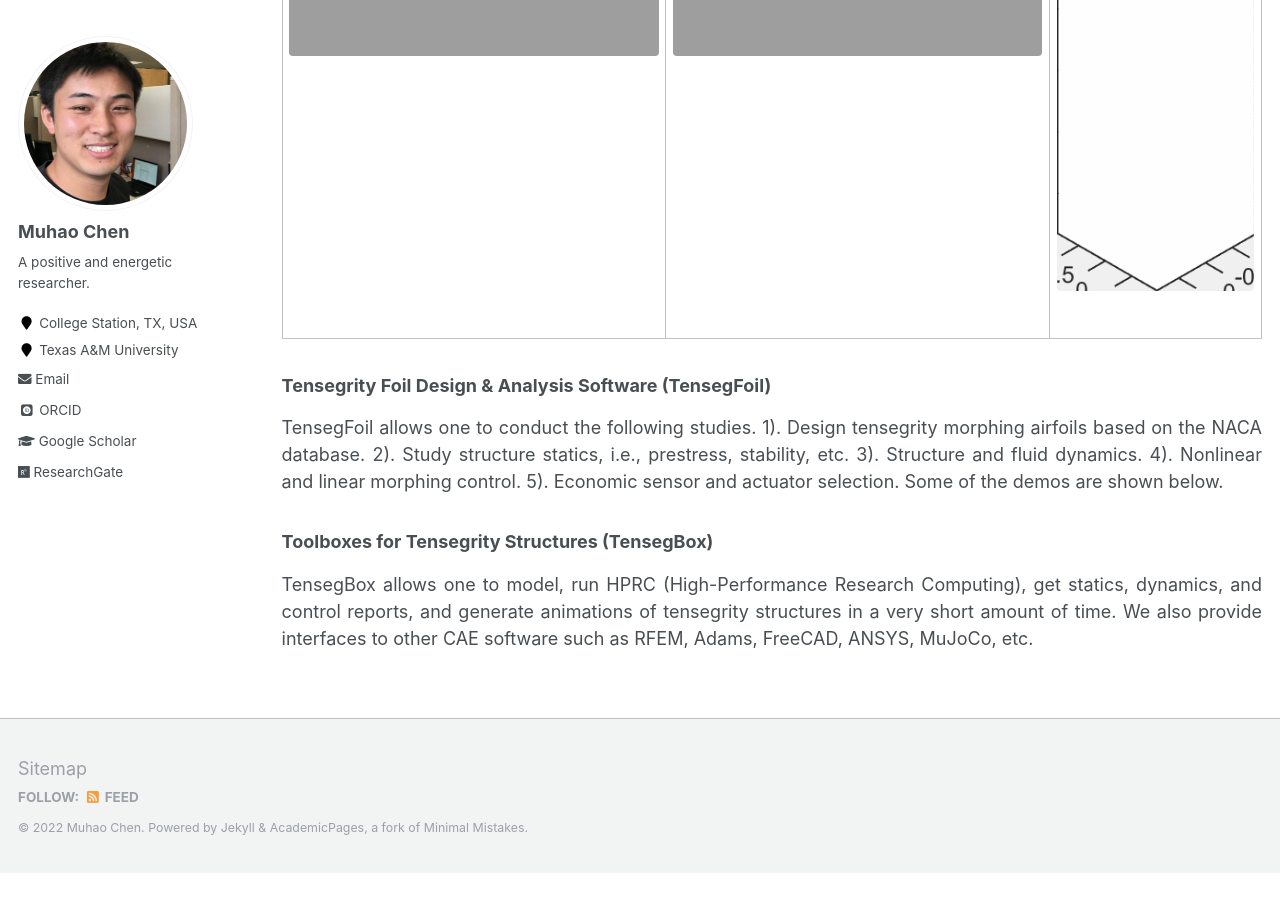
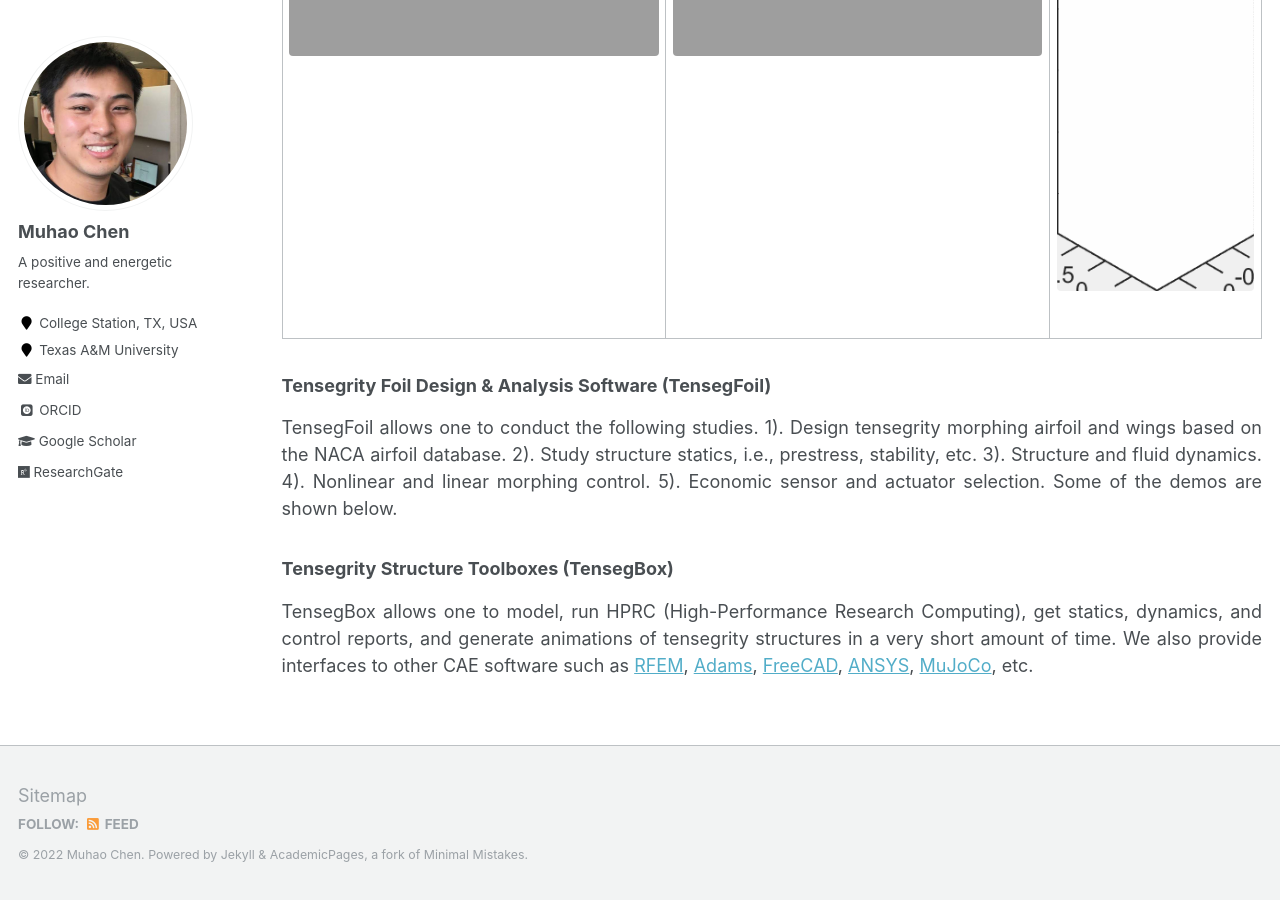
Before and after one commit to Muhao-Chen/muhao-chen.github.io, a Jekyll site: the page built from _pages/resources.md, in a window 1280 px wide and 900 px high, scrolled down 2158 px. Built offline with Jekyll 4.4.1, drawn with Linux system fonts in a browser that asks for light colours; some web fonts are replaced; before the commit the page ends 3031 px from its top, so only the background shows below that.

Commit message:
Update resources.md

```diff
--- a/_pages/resources.md
+++ b/_pages/resources.md
@@ -40,12 +40,12 @@ We appreciate your interest in our research. We are open and willing to answer a
 
 ### Tensegrity Foil Design & Analysis Software (TensegFoil)
 
-TensegFoil allows one to conduct the following studies. 1). Design tensegrity morphing airfoils based on the NACA database. 2). Study structure statics, i.e., prestress, stability, etc. 3). Structure and fluid dynamics. 4). Nonlinear and linear morphing control. 5). Economic sensor and actuator selection. Some of the demos are shown below.
+TensegFoil allows one to conduct the following studies. 1). Design tensegrity morphing airfoil and wings based on the NACA airfoil database. 2). Study structure statics, i.e., prestress, stability, etc. 3). Structure and fluid dynamics. 4). Nonlinear and linear morphing control. 5). Economic sensor and actuator selection. Some of the demos are shown below.
 
 
-### Toolboxes for Tensegrity Structures (TensegBox)
+### Tensegrity Structure Toolboxes (TensegBox)
 
-TensegBox allows one to model, run HPRC (High-Performance Research Computing), get statics, dynamics, and control reports, and generate animations of tensegrity structures in a very short amount of time. We also provide interfaces to other CAE software such as RFEM, Adams, FreeCAD, ANSYS, MuJoCo, etc.
+TensegBox allows one to model, run HPRC (High-Performance Research Computing), get statics, dynamics, and control reports, and generate animations of tensegrity structures in a very short amount of time. We also provide interfaces to other CAE software such as [RFEM](https://www.dlubal.com/en-US/products/rfem-fea-software/what-is-rfem), [Adams](https://www.mscsoftware.com/product/adams), [FreeCAD](https://www.freecadweb.org/), [ANSYS](https://www.ansys.com/), [MuJoCo](https://mujoco.org/), etc.
 
 
 
```
